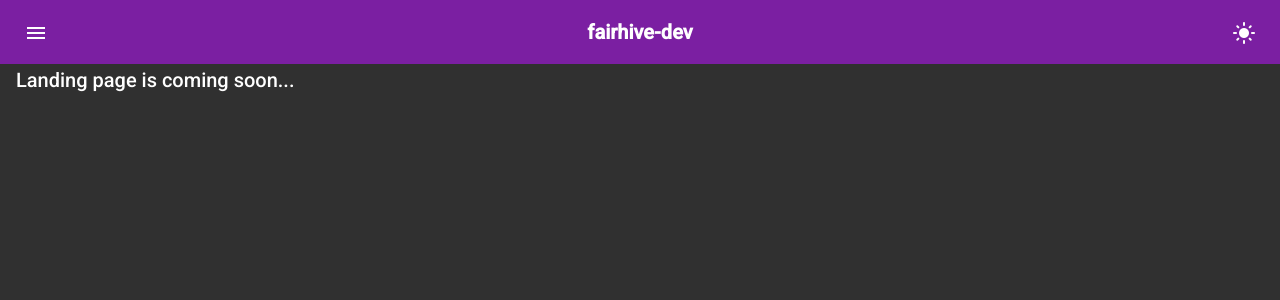
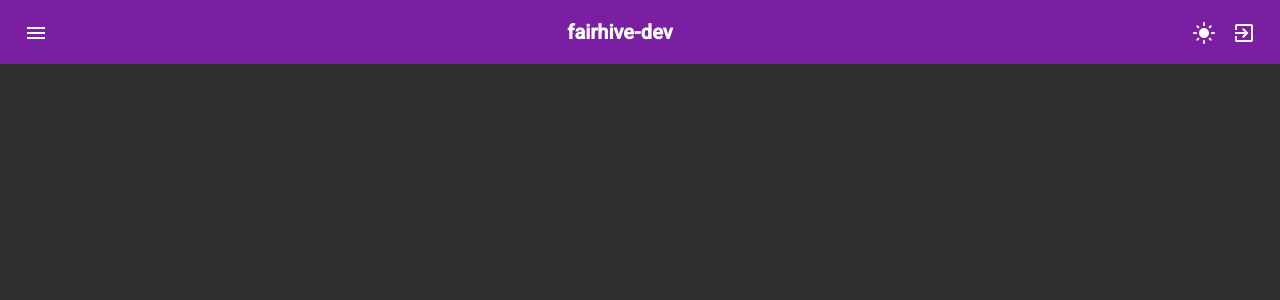
Before and after one commit to fairhive-labs/poln-app, an Angular app: page / in a window 1280 px wide. Shown: the top 300 px of the page. Built offline with nearby package versions, Linux system fonts and the light colour scheme.

Commit message:
add router-outlet

```diff
--- a/src/app/app.component.html
+++ b/src/app/app.component.html
@@ -5,10 +5,13 @@
         </button>
         <span class="title">{{title}}</span>
         <div>
-            <button mat-icon-button aria-label="menu">
+            <button mat-icon-button aria-label="switch light/dark mode">
                 <mat-icon>light_mode</mat-icon>
+            </button>
+            <button mat-icon-button aria-label="go to app">
+                <mat-icon>exit_to_app</mat-icon>
             </button>
         </div>
     </div>
 </mat-toolbar>
-<h2>Landing page is coming soon...</h2>
+<router-outlet></router-outlet>
```
